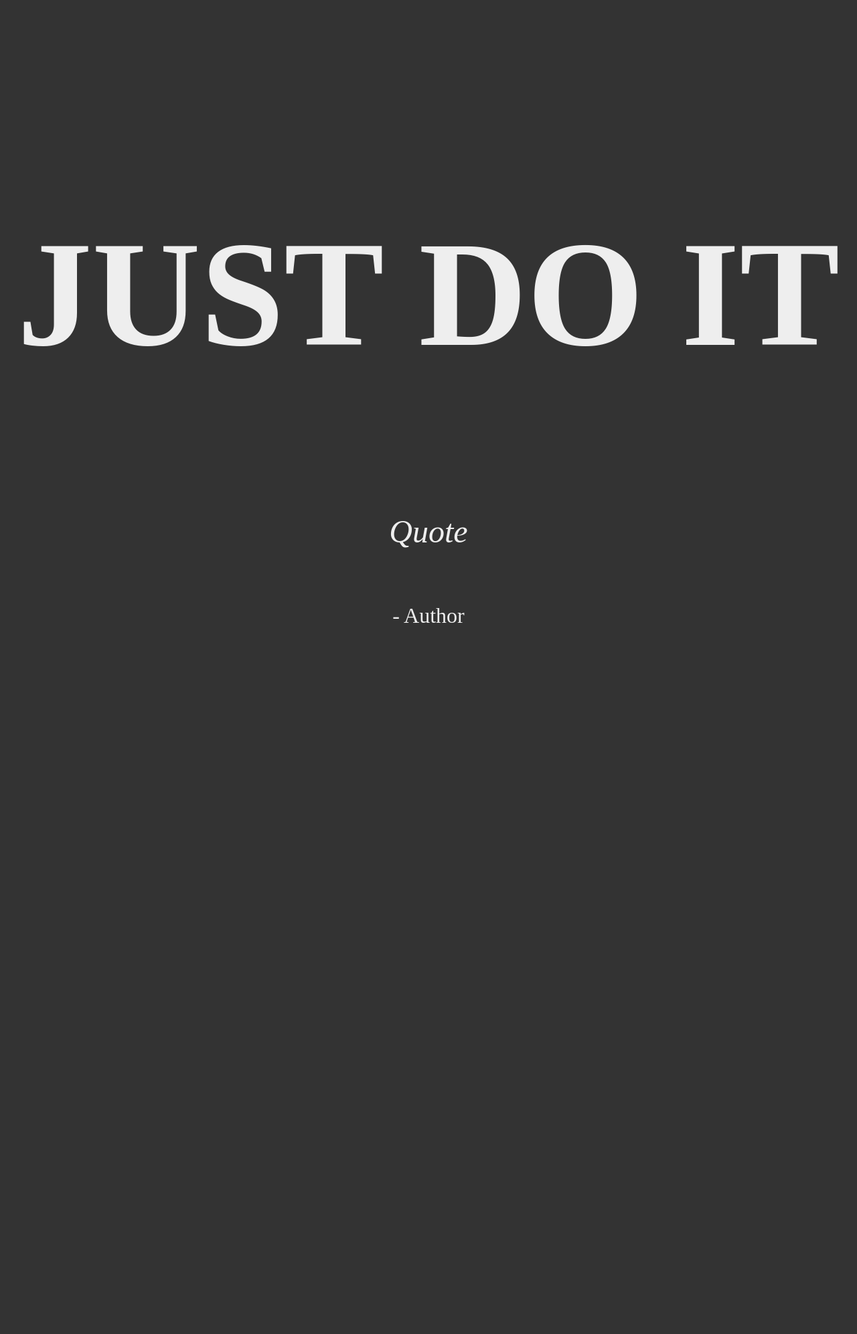
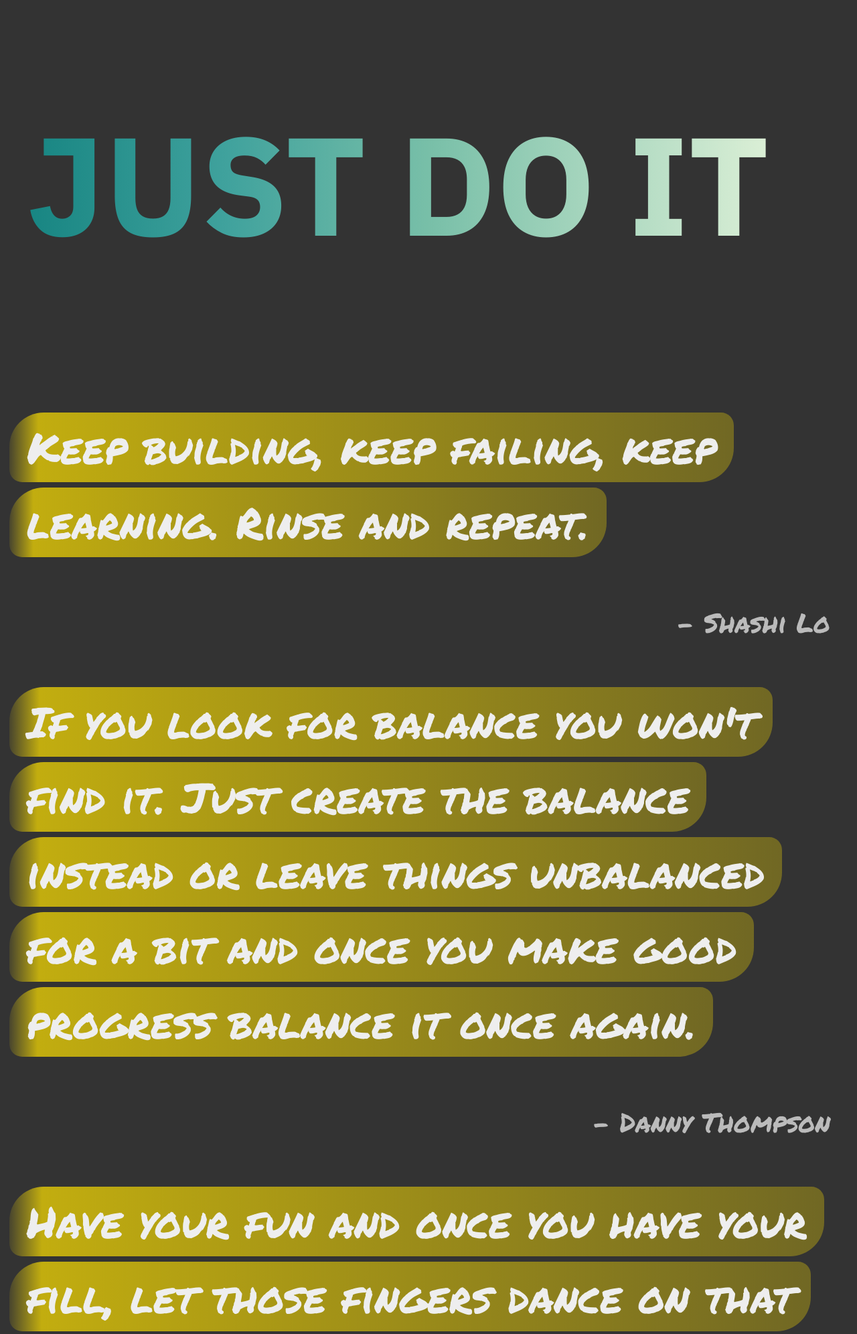
Before and after one commit to FurrerW/justDoIt, a PHP site: page / in a window 1280 px wide. Shown: the top 1992 px of the page at 67% size. Before the commit the page ends 930 px from the top, so only its background shows below. Run offline with PHP 8.4, Linux system fonts and the light colour scheme.

Commit message:
Refactor Quote class and update display functions; enhance CSS styles and layout

```diff
--- a/partials/quotes.php
+++ b/partials/quotes.php
@@ -2,26 +2,53 @@
 
 class Quote
 {
-  public $quote = "";
-  public $author = "";
+  public $advice;
+  public $author;
 
-  public function __construct($quote, $author)
+  public function __construct($advice, $author)
   {
-    $this->quote = $quote;
+    $this->advice = $advice;
     $this->author = $author;
   }
+}
 
-  // public function displayQuote($quote)
-  // {
+function displayQuote($quote)
+{
+  echo "<p class=\"quote\"><mark>$quote->advice</mark></p>";
+}
 
-  // }
-
-  // public function displayAuthur($author)
-  // {
-  //   echo $author;
-  // }
+function displayAuthor($quote)
+{
+  echo "<p class=\"author\"> - $quote->author</p>";
 }
 
 $quote1 = new Quote("Keep building, keep failing, keep learning. Rinse and repeat.", "Shashi Lo");
 $quote2 = new Quote("If you look for balance you won't find it. Just create the balance instead or leave things unbalanced for a bit and once you make good progress balance it once again.", "Danny Thompson");
 $quote3 = new Quote("Have your fun and once you have your fill, let those fingers dance on that keyboard!", "Danny Thompson");
+$quote4 = new Quote(
+  "Do it<br>
+Just do it<br>
+<br>
+Don't let your dreams be dreams<br>
+Yesterday you said tomorrow<br>
+So just do it<br>
+Make your dreams come true<br>
+Just do it<br>
+<br>
+Some people dream of success<br>
+While you're gonna wake up and work hard at it<br>
+Nothing is impossible<br>
+<br>
+You should get to the point<br>
+Where anyone else would quit<br>
+And you're not going to stop there<br>
+No, what are you waiting for?<br>
+<br>
+Do it<br>
+Just do it<br>
+Yes you can<br>
+Just do it<br>
+If you're tired of starting over<br>
+Stop giving up",
+  "Shia LeBeouf"
+);
--- a/public/CSS/styles.css
+++ b/public/CSS/styles.css
@@ -1,30 +1,55 @@
 body {
     background: #333;
-    color: #eee;
+    margin: 0 auto;
+    max-width: 1200px;
+    min-width: 500px;
+    text-wrap: pretty;
     display: flex;
-    flex-direction: column;
-    justify-self: center;
-    margin: 0;
-    padding: 0;
-    text-align: center;
+    flex-flow: column ;
 }
 
 header {
-    font-size: 7rem;
-    margin-top: 20vh;
-}
-
-main {
-    display: flex;
-    flex-direction: column;
-
+    font-family: "IBM Plex Sans", sans-serif;
+    font-optical-sizing: auto;
+    font-weight: 600;
+    font-size: 6.5rem;
+    color: #178582;
+    background-image: linear-gradient(90deg, #178582 , #40A29D , #78BFA8 , #B2DBC3 , #EDF8DE );
+    background-clip: text;
+    -webkit-background-clip: text;
+    -webkit-text-fill-color: transparent;
 }
 
 .quote {
-    font-size: 3rem;
-    font-style: italic;
+    font-family: "Permanent Marker", sans-serif;
+    font-optical-sizing: auto;
+    font-weight: 400;
+    font-size: 4rem;
+    text-align: left;
+    line-height: 7rem;
 }
 
 .author {
-    font-size: 2rem;
+    font-family: "Permanent Marker", sans-serif;
+    font-optical-sizing: auto;
+    font-weight: 400;
+    font-size: 2.5rem;
+    text-align: right;
+    color: #bbb;
 }
+
+mark {
+    margin: 0 -0.4em;
+    padding: 0.1em 0.4em;
+    border-radius: 0.8em 0.3em;
+    background: transparent;
+    background-image: linear-gradient(
+      to right,
+      rgba(255, 225, 0, 0.1),
+      rgba(255, 225, 0, 0.7) 4%,
+      rgba(255, 225, 0, 0.3)
+    );
+    -webkit-box-decoration-break: clone;
+    box-decoration-break: clone;
+    color: #eee;
+}
--- a/views/home.view.php
+++ b/views/home.view.php
@@ -8,22 +8,42 @@ require '../partials/quotes.php';
 <head>
   <meta charset="UTF-8">
   <meta name="viewport" content="width=device-width, initial-scale=1.0">
-  <link rel="stylesheet" href="../public/CSS/styles.css">
+  <style>
+    @import url('https://fonts.googleapis.com/css2?family=IBM+Plex+Sans:ital,wght@0,100..700;1,100..700&display=swap');
+    @import url('https://fonts.googleapis.com/css2?family=Permanent+Marker&display=swap');
+  </style>
+  <link rel="stylesheet" href="CSS/styles.css">
   <title>Just Do It</title>
 </head>
 
 <body>
   <header>
-    <h1>JUST DO IT</h1>
+    <h1 class="ibm-plex-sans-header">JUST DO IT</h1>
   </header>
   <main>
-    <div class="quote-container">
-      <p class="quote">
-        Quote
-      </p>
+    <div>
+      <?php displayQuote($quote1) ?>
     </div>
-    <div class="author-quote-container">
-      <p class="author"> - Author</p>
+    <div>
+      <?php displayAuthor($quote1) ?>
+    </div>
+    <div>
+      <?php displayQuote($quote2) ?>
+    </div>
+    <div>
+      <?php displayAuthor($quote2) ?>
+    </div>
+    <div>
+      <?php displayQuote($quote3) ?>
+    </div>
+    <div>
+      <?php displayAuthor($quote3) ?>
+    </div>
+    <div>
+      <?php displayQuote($quote4) ?>
+    </div>
+    <div>
+      <?php displayAuthor($quote4) ?>
     </div>
   </main>
 </body>
```
